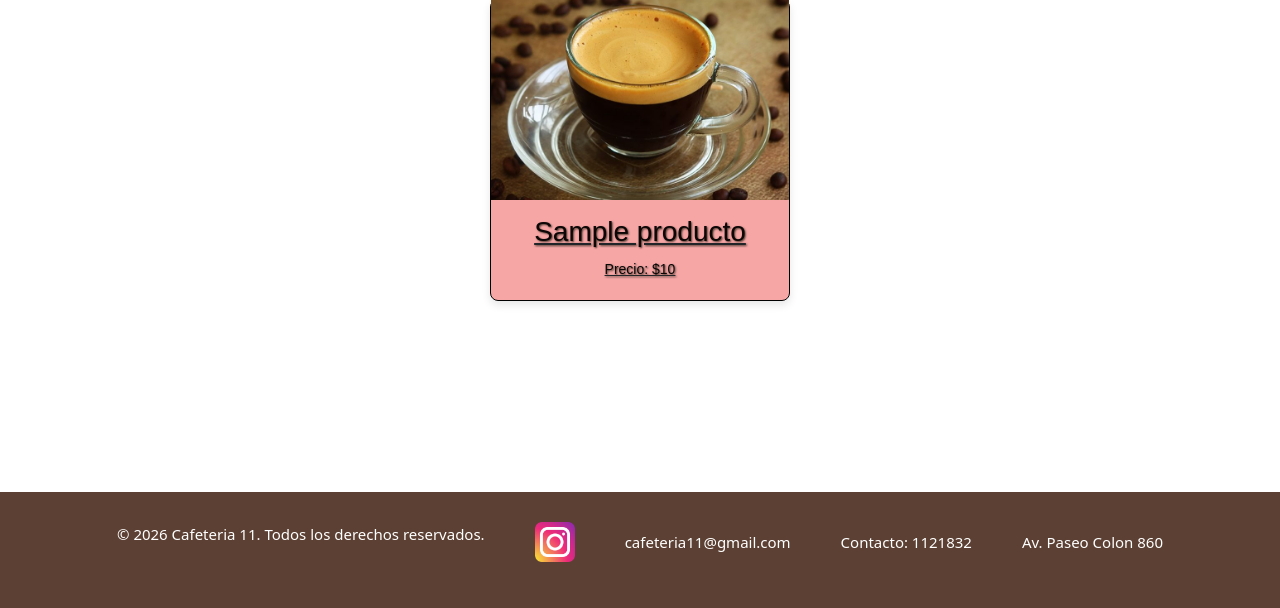
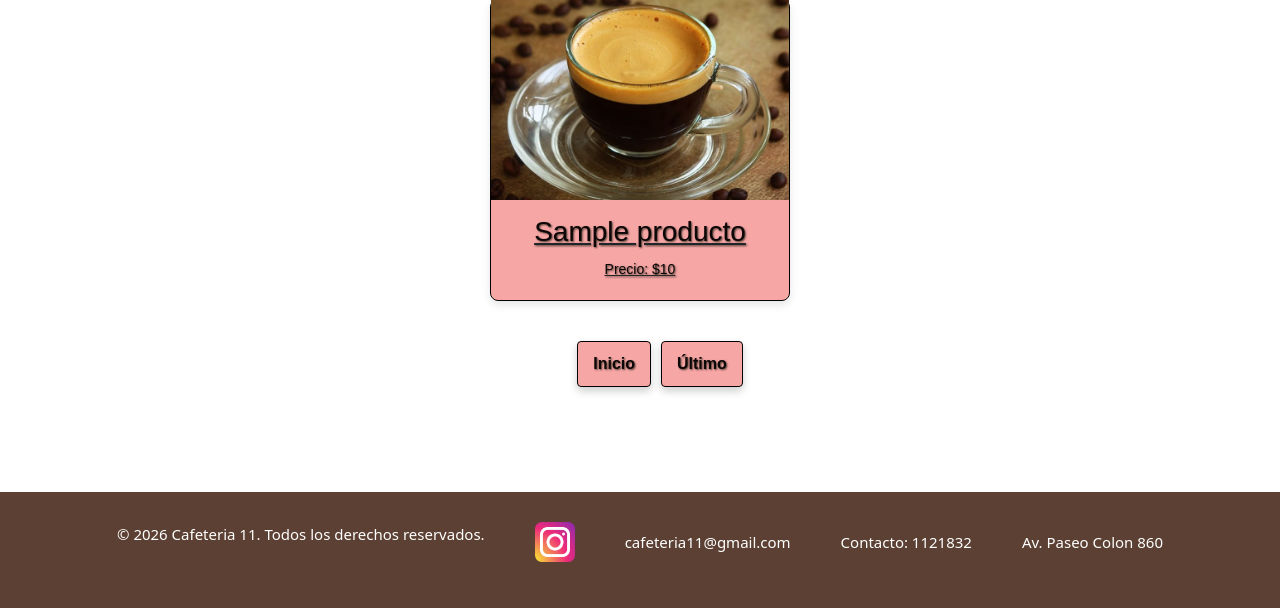
Before and after one commit to santiagoriost/Proyecto-final-integrador-IDS, a Flask app: page /productos/ in a window 1280 px wide. Shown: the part 192-800 px from the top of the page. Run offline with Flask 3, Linux system fonts and the light colour scheme; a database or web service that is not in the repository returns one stand-in record (values such as "Sample title"); data that the repository does not hold is empty; some libraries are stand-ins or nearby versions.

Commit message:
cambios en css y botones para paginacion en el menu de productos

```diff
--- a/frontend/cafeteria_web/routes/inicio.py
+++ b/frontend/cafeteria_web/routes/inicio.py
@@ -66,4 +66,4 @@ def pagina_productos():
             flash("Error al cargar los productos. Menu no disponible", "error")
     except Exception as e:
         flash('error al conectar con el servidor del menu', 'error')
-    return render_template('productos.html', productos=lista_productos, links=links_hateos)
+    return render_template('productos.html')
--- a/frontend/static/styles/producto.css
+++ b/frontend/static/styles/producto.css
@@ -72,3 +72,36 @@
     background-color: #f59292d0 !important;
 
 }
+
+.contenedor_paginacion_productos {
+    display: none;
+    justify-content: center;
+    margin: 20px 0;
+    position: absolute;
+
+}
+
+.contenedor_paginacion_productos {
+    display: flex;
+    justify-content: center;
+    gap: 10px;
+    margin: 20px 0;
+    width: 100%;
+
+}
+
+.contenedor_paginacion_productos .btn_pag {
+    background-color: #f59292d0;
+    padding: 10px 15px;
+    border:hsl(from solid #000000 / 0.5);
+    box-shadow: 0 4px 8px rgba(0, 0, 0, 0.2);
+    font-family: sans-serif;
+    color: #0c0606;
+    text-shadow: 1px 1px 2px #4b3a2d;
+    transition: all 0.3s ease;
+    padding: 10px 15px;
+    border-radius: 4px;
+    text-decoration: none;
+    font-weight: bold;
+    border: 1px solid #000000;
+}
--- a/frontend/templates/productos.html
+++ b/frontend/templates/productos.html
@@ -1,28 +1,50 @@
 {% extends "base.html" %}
 
+{% block title %}Productos - Menú{% endblock %}
 
-{% block title %}Productos-Menu{% endblock %}
 {% block extra_css %}
 <link rel="stylesheet" href="{{ url_for('static', filename='styles/producto.css') }}">
 <link rel="stylesheet" href="https://cdn.jsdelivr.net/npm/apex-grid/dist/themes/bootstrap.css">
 {% endblock %}
+
 {% block contenido %}
 <div class="contenedor_productos_menu">
     {% for producto in productos %}
     <div class="producto">
-        <div class= "imagen_producto">
+        <div class="imagen_producto">
             <img src="{{ url_for('static', filename='imagenes/foto_productos/americano.jpg') }}" alt="{{ producto.nombre }}">
         </div>
+
         <div class="informacion_producto">
             <h3>{{ producto.nombre }}</h3>
             <p>Precio: ${{ producto.precio }}</p>
+
             <div class="ventana_emergente">
                 <h4>Descripción:</h4>
-                <p>aca hiria un jinja la descripcion del producto que va conectada a la db, tkm uwu ! </p>
-
-            </div>
+                <p>{{ producto.descripcion }}</p> </div>
         </div>
     </div>
     {% endfor %}
 </div>
+
+{% if links %}
+<div class="contenedor_paginacion_productos">
+    {% if links._first %}
+        <a href="{{ url_for('inicio.pagina_productos')}}?_limit=10&_offset=0" class="btn_pag">Inicio</a>
+    {% endif %}
+
+    {% if links._prev %}
+        <a href="{{url_for('inicio.pagina_productos')}}?{{links._prev.href.split('?')[1]}}" class="btn_pag">Anterior</a>
+    {% endif %}
+
+    {% if links._next %}
+        <a href="{{url_for('inicio.pagina_productos')}}?{{links._next.href.split('?')[1]}}" class="btn_pag">Siguiente</a>
+    {% endif %}
+
+    {% if links._last %}
+        <a href="{{url_for('inicio.pagina_productos')}}?{{links._last.href.split('?')[1]}}" class="btn_pag">Último</a>
+    {% endif %}
+</div>
+{% endif %}
+
 {% endblock %}
```
